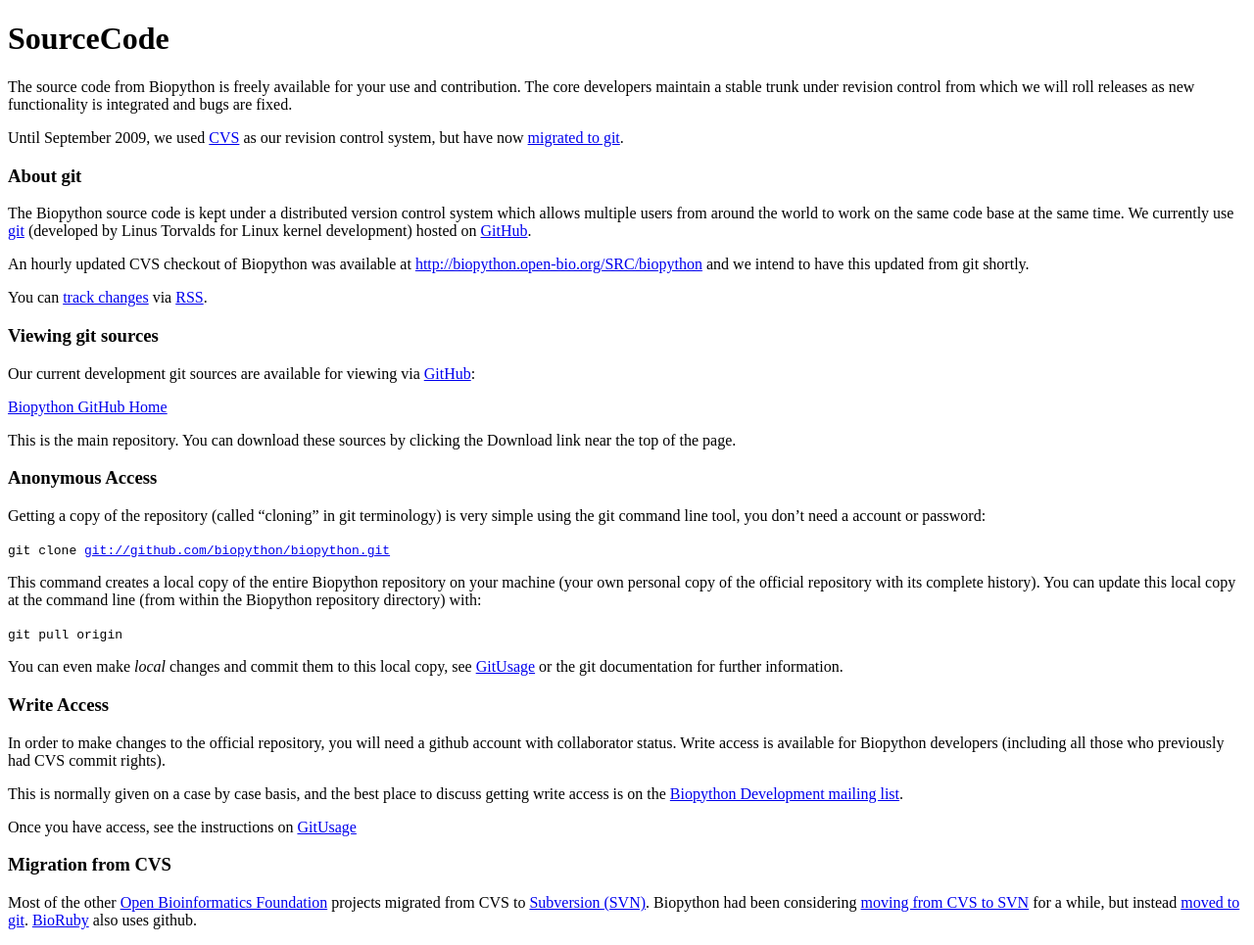
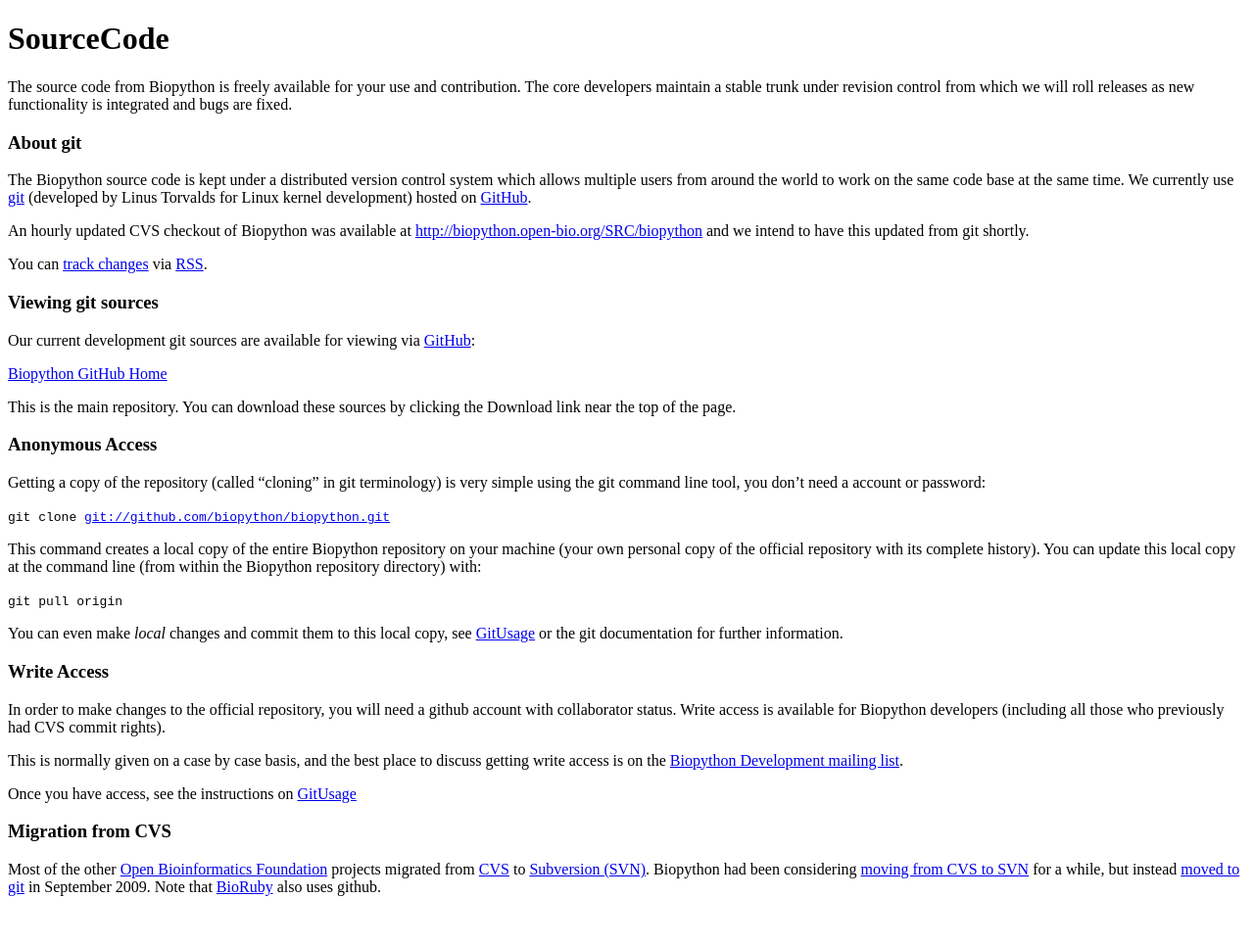
Before and after one commit to biopython/biopython.github.io, a Jekyll site: the page built from wiki/SourceCode.md, in a window 1280 px wide. Shown: the whole page at 98% size. Built offline with Jekyll 4.4.1, drawn with Linux system fonts in a browser that asks for light colours; after the commit the page ends 931 px from its top, so only the background shows below that.

Commit message:
Removing redundant text

```diff
--- a/wiki/SourceCode.md
+++ b/wiki/SourceCode.md
@@ -8,9 +8,6 @@ The source code from Biopython is freely available for your use and
 contribution. The core developers maintain a stable trunk under revision
 control from which we will roll releases as new functionality is
 integrated and bugs are fixed.
-
-Until September 2009, we used [CVS](CVS "wikilink") as our revision
-control system, but have now [migrated to git](GitMigration "wikilink").
 
 ### About git
 
@@ -75,8 +72,8 @@ Once you have access, see the instructions on
 ### Migration from CVS
 
 Most of the other [Open Bioinformatics Foundation](http://open-bio.org)
-projects migrated from CVS to [Subversion (SVN)](SVN "wikilink").
-Biopython had been considering [moving from CVS to
-SVN](Subversion_migration "wikilink") for a while, but instead [moved to
-git](GitMigration "wikilink"). [BioRuby](http://bioruby.org) also uses
-github.
+projects migrated from [CVS](CVS "wikilink") to [Subversion
+(SVN)](SVN "wikilink"). Biopython had been considering [moving from CVS
+to SVN](Subversion_migration "wikilink") for a while, but instead [moved
+to git](GitMigration "wikilink") in September 2009. Note that
+[BioRuby](http://bioruby.org) also uses github.
```
Also changed, not shown: 1 other file.
